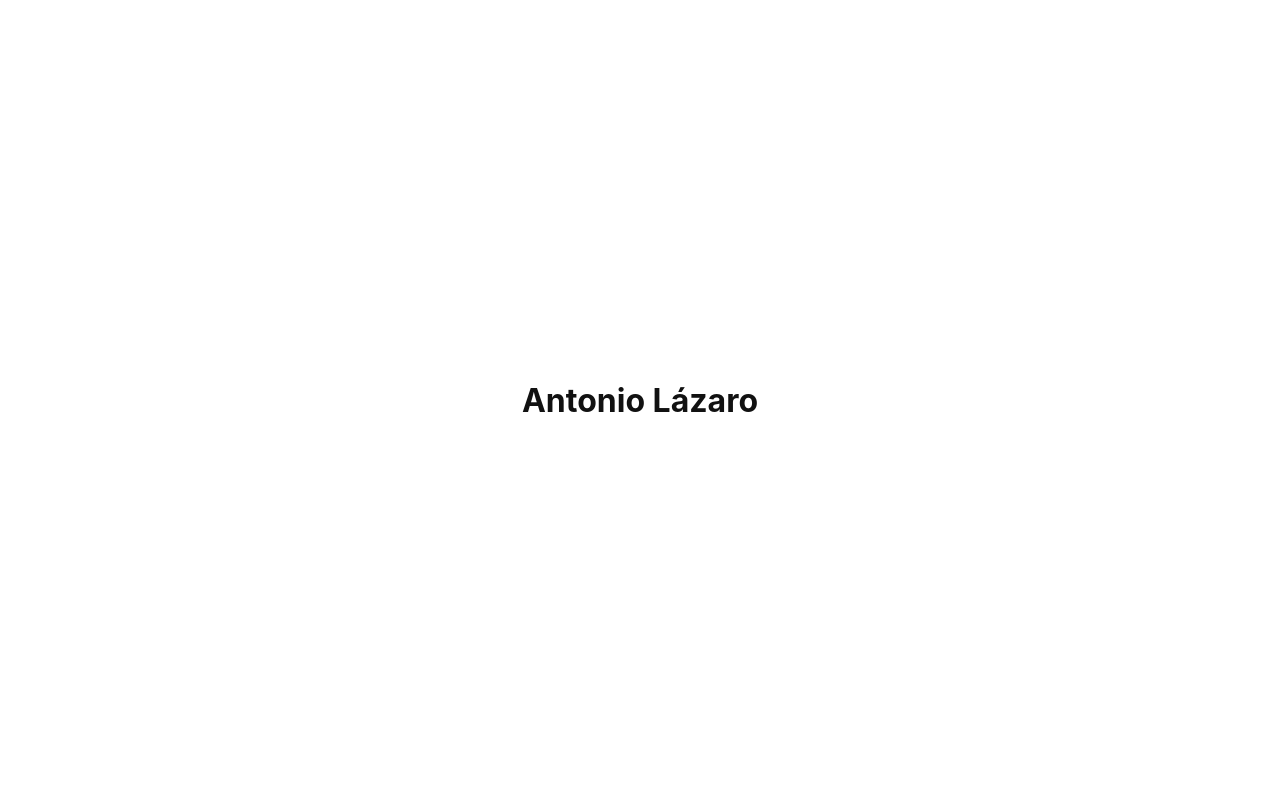
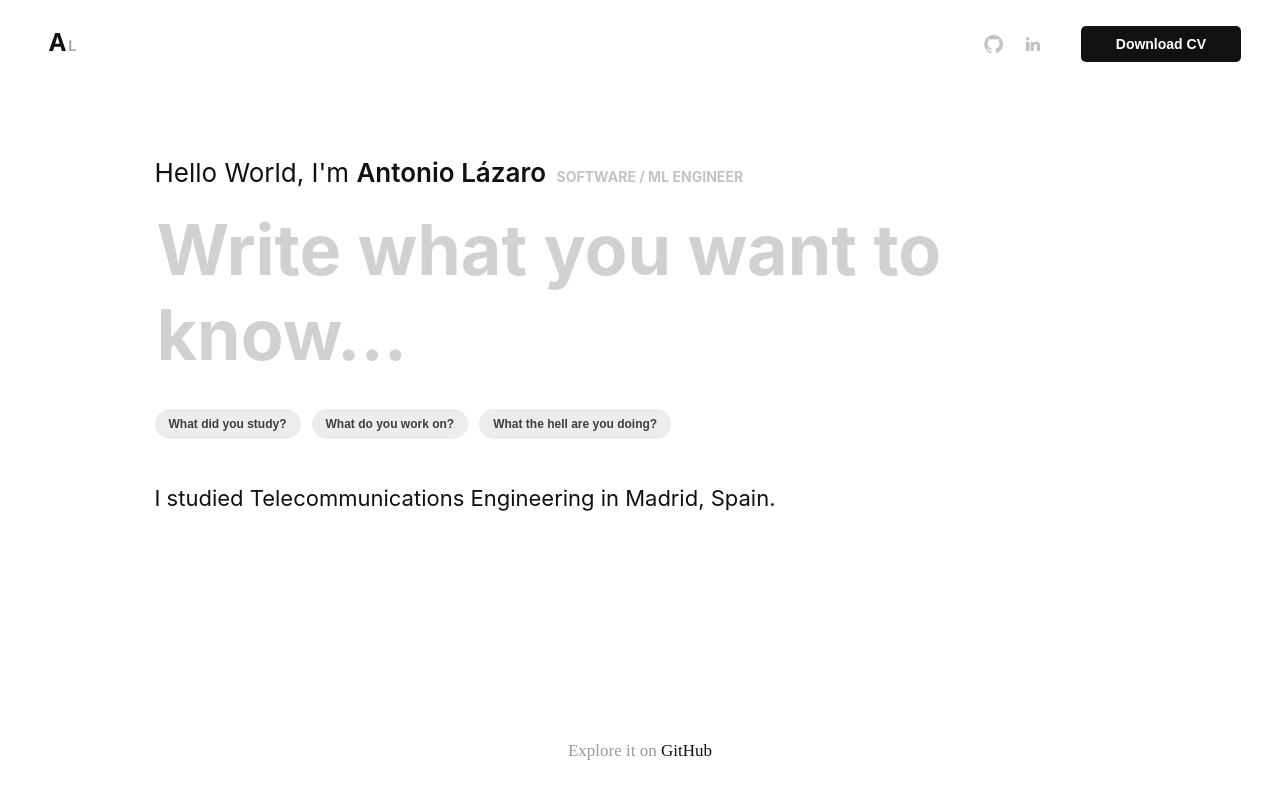
Before and after one commit to antonio-lazaro/personal-web-v1, a Gatsby site: page / in a window 1280 px wide. Built offline with nearby package versions, Linux system fonts and the light colour scheme; Gatsby itself is replaced by a stand-in of ours.

Commit message:
Add main page

```diff
--- a/package.json
+++ b/package.json
@@ -21,9 +21,12 @@
     "@mdx-js/react": "^2.1.5",
     "babel-plugin-styled-components": "^2.0.7",
     "gatsby": "^5.0.0",
+    "gatsby-plugin-image": "^3.0.0",
     "gatsby-plugin-mdx": "^5.0.0",
+    "gatsby-plugin-sharp": "^5.0.0",
     "gatsby-plugin-styled-components": "^6.0.0",
     "gatsby-source-filesystem": "^5.0.0",
+    "gatsby-transformer-sharp": "^5.0.0",
     "react": "^18.2.0",
     "react-dom": "^18.2.0",
     "styled-components": "^5.3.6"
--- /dev/null
+++ b/src/components/download-button.tsx
@@ -0,0 +1,23 @@
+import * as React from 'react'
+import styled from 'styled-components'
+
+const StyledButton = styled.button`
+  background-color: #111111;
+  font-size: 14px;
+  font-weight: 550;
+  color: var(--white);
+  padding-top: 10px;
+  padding-bottom: 10px;
+  padding-left: 35px;
+  padding-right: 35px;
+  border: none;
+  border-radius: 5px;
+  outline: none;
+  cursor: pointer;
+`
+
+const DownloadCVButton = () => {
+  return <StyledButton>Download CV</StyledButton>
+}
+
+export default DownloadCVButton
--- /dev/null
+++ b/src/components/footer.tsx
@@ -0,0 +1,40 @@
+import * as React from 'react'
+import styled from 'styled-components'
+
+const StyledFooter = styled.div`
+  margin: 0 auto;
+  max-width: 1200px;
+  padding-top: 39px;
+  padding-bottom: 39px;
+`
+
+const StyledText = styled.p`
+  font-size: 17px;
+  font-weight: 400;
+  font-family: Avenir;
+  color: #9a9a9a;
+
+  a {
+    font-weight: 500;
+    color: var(--dark-grey);
+    text-decoration: none;
+    cursor: pointer;
+
+    &:hover {
+      color: #4c4c4c;
+    }
+  }
+`
+
+const Footer = () => {
+  return (
+    <StyledFooter>
+      <StyledText>
+        Explore it on{' '}
+        <a href="https://github.com/antonio-lazaro/personal-web-v1">GitHub</a>
+      </StyledText>
+    </StyledFooter>
+  )
+}
+
+export default Footer
--- /dev/null
+++ b/src/components/icons/GitHubIcon.tsx
@@ -0,0 +1,32 @@
+import * as React from 'react'
+
+const GitHubIcon = () => {
+  return (
+    <svg
+      fill="none"
+      viewBox="0 0 17 16"
+      xmlns="http://www.w3.org/2000/svg"
+      className="icon"
+    >
+      <g clipPath="url(githublogo)">
+        <path
+          clipRule="evenodd"
+          d="M8.18391.249268C3.82241.249268.253906 3.81777.253906 8.17927c0 3.46933 2.279874 6.44313 5.451874 7.53353.3965.0991.49563-.1983.49563-.3965v-1.3878c-2.18075.4956-2.67638-.9912-2.67638-.9912-.3965-.8922-.89212-1.1895-.89212-1.1895-.69388-.4957.09912-.4957.09912-.4957.793.0992 1.1895.793 1.1895.793.69388 1.2887 1.88338.8922 2.27988.6939.09912-.4956.29737-.8921.49562-1.0904-1.78425-.1982-3.5685-.8921-3.5685-3.96496 0-.89212.29738-1.586.793-2.08162-.09912-.19825-.3965-.99125.09913-2.08163 0 0 .69387-.19825 2.18075.793.59475-.19825 1.28862-.29737 1.9825-.29737.69387 0 1.38775.09912 1.98249.29737 1.4869-.99125 2.1808-.793 2.1808-.793.3965 1.09038.1982 1.88338.0991 2.08163.4956.59475.793 1.28862.793 2.08162 0 3.07286-1.8834 3.66766-3.66764 3.86586.29737.3965.59474.8921.59474 1.586v2.1808c0 .1982.0991.4956.5948.3965 3.172-1.0904 5.4518-4.0642 5.4518-7.53353-.0991-4.3615-3.6676-7.930002-8.02909-7.930002z"
+          fill="currentColor"
+          fillRule="evenodd"
+        ></path>
+      </g>
+      <defs>
+        <clipPath id="githublogo">
+          <path
+            d="M0 0h15.86v15.86H0z"
+            fill="transparent"
+            transform="translate(.253906 .0493164)"
+          ></path>
+        </clipPath>
+      </defs>
+    </svg>
+  )
+}
+
+export default GitHubIcon
--- /dev/null
+++ b/src/components/icons/LinkedInIcon.tsx
@@ -0,0 +1,28 @@
+import * as React from 'react'
+
+const LinkedInIcon = () => {
+  return (
+    <svg
+      width="14px"
+      height="14px"
+      viewBox="0 0 12 12"
+      version="1.1"
+      xmlns="http://www.w3.org/2000/svg"
+      xmlnsXlink="http://www.w3.org/1999/xlink"
+      className="icon"
+      fill="none"
+    >
+      <title>LinkedIn Icon</title>
+      <g id="v1" stroke="none" strokeWidth="1" fill="none" fillRule="evenodd">
+        <path
+          d="M3,12 L0,12 L0,4 L3,4 L3,12 Z M1.5006,3 C0.6708,3 0,2.3274 0,1.4994 C0,0.6714 0.672,0 1.5006,0 C2.3274,0 3,0.6726 3,1.4994 C3,2.3274 2.3274,3 1.5006,3 Z M12,12 L9.43626667,12 L9.43626667,8.20384815 C9.43626667,7.29849194 9.41866667,6.13416537 8.10346667,6.13416537 C6.76853333,6.13416537 6.5632,7.1201248 6.5632,8.13832553 L6.5632,12 L4,12 L4,4.19396776 L6.4608,4.19396776 L6.4608,5.26053042 L6.49546667,5.26053042 C6.83786667,4.64690588 7.67466667,4 8.92266667,4 C11.52,4 12,5.61674467 12,7.71866875 C12,7.71866875 12,12 12,12 Z"
+          id="Shape"
+          fill="currentColor"
+          fillRule="nonzero"
+        ></path>
+      </g>
+    </svg>
+  )
+}
+
+export default LinkedInIcon
--- /dev/null
+++ b/src/components/icons/Logo.tsx
@@ -0,0 +1,38 @@
+import * as React from 'react'
+
+const Logo = () => {
+  return (
+    <svg
+      width="27px"
+      height="18px"
+      viewBox="0 0 27 18"
+      version="1.1"
+      xmlns="http://www.w3.org/2000/svg"
+      xmlnsXlink="http://www.w3.org/1999/xlink"
+    >
+      <title>AL</title>
+      <g id="v1" stroke="none" strokeWidth="1" fill="none" fillRule="evenodd">
+        <g
+          id="Home"
+          transform="translate(-51.000000, -34.000000)"
+          fill="#111111"
+          fillRule="nonzero"
+        >
+          <g id="AL" transform="translate(51.000000, 34.000000)">
+            <path
+              d="M0,18 L3.94351701,18 L8.42732689,3.49272349 L9.57001529,3.49272349 L9.57001529,0 L6.25994511,0 L0,18 Z M3.36596255,13.6340956 L13.5632144,13.6340956 L12.6440955,10.8149688 L4.28508147,10.8149688 L3.36596255,13.6340956 Z M12.9794497,18 L16.9229667,18 L10.6692318,0 L8.50185005,0 L8.50185005,3.49272349 L12.9794497,18 Z"
+              id="Shape"
+            ></path>
+            <polygon
+              id="Path"
+              opacity="0.336960565"
+              points="20.0469895 18 27 18 27 16.1363825 22.2975889 16.1363825 22.2975889 7.2 20.0469895 7.2"
+            ></polygon>
+          </g>
+        </g>
+      </g>
+    </svg>
+  )
+}
+
+export default Logo
--- /dev/null
+++ b/src/components/nav.tsx
@@ -0,0 +1,65 @@
+import * as React from 'react'
+import styled from 'styled-components'
+import DownloadCVButton from './download-button'
+import Logo from './icons/Logo'
+import SocialLinks from './social'
+
+const StyledNavBarContainer = styled.div`
+  padding-left: 39px;
+  padding-right: 39px;
+  width: 100%;
+  height: 87px;
+`
+
+const StyledFlexDiv = styled.div`
+  width: 100%;
+  height: 100%;
+  display: flex;
+  flex-direction: row;
+  align-items: center;
+  justify-content: space-between;
+`
+
+const StyledLeftContainer = styled.div`
+  display: flex;
+  flex-direction: row;
+  align-items: center;
+  height: 100%;
+  padding-left: 10px;
+`
+
+const StyledFillDiv = styled.div`
+  flex: 1;
+  height: 100%;
+  padding-left: 10px;
+`
+
+const StyledRightContainer = styled.div`
+  display: flex;
+  flex-direction: row;
+  align-items: center;
+  gap: 38px;
+`
+
+const NavBar = () => {
+  return (
+    <StyledNavBarContainer>
+      <StyledFlexDiv>
+        <StyledLeftContainer>
+          <a href="/">
+            <Logo />
+          </a>
+        </StyledLeftContainer>
+
+        <StyledFillDiv />
+
+        <StyledRightContainer>
+          <SocialLinks />
+          <DownloadCVButton />
+        </StyledRightContainer>
+      </StyledFlexDiv>
+    </StyledNavBarContainer>
+  )
+}
+
+export default NavBar
--- /dev/null
+++ b/src/components/results.tsx
@@ -0,0 +1,22 @@
+import * as React from 'react'
+import styled from 'styled-components'
+
+const StyledResults = styled.div`
+  margin-top: 46px;
+`
+
+const Answer = styled.p`
+  font-size: 22px;
+`
+
+const Results = () => {
+  return (
+    <StyledResults>
+      <Answer>
+        I studied Telecommunications Engineering in Madrid, Spain.
+      </Answer>
+    </StyledResults>
+  )
+}
+
+export default Results
--- /dev/null
+++ b/src/components/search-input.tsx
@@ -0,0 +1,94 @@
+import React, { useEffect, useRef, useState } from 'react'
+import styled from 'styled-components'
+
+const StyledSearchInput = styled.div`
+  width: 100%;
+  margin-top: 17px;
+`
+const TextArea = styled.textarea`
+  width: 100%;
+  outline: none;
+  border: none;
+  font-family: var(--font-sans);
+  font-size: 70px;
+  font-weight: 700;
+  resize: none;
+  overflow-y: hidden;
+
+  &::placeholder {
+    color: #d1d1d1;
+  }
+`
+
+const SuggestionsContainer = styled.div`
+  display: flex;
+  flex-direction: row;
+  align-items: center;
+  gap: 11px;
+  margin-top: 26px;
+  flex-wrap: wrap;
+`
+
+const Suggestion = styled.button`
+  height: 30px;
+  border-radius: 15px;
+  padding-left: 14px;
+  padding-right: 14px;
+  border: none;
+  color: #3e3e3e;
+  background-color: #ededed;
+  font-size: 12px;
+  font-weight: 550;
+  cursor: pointer;
+
+  &.selected {
+    color: var(--white);
+    background-color: #4694ff;
+  }
+`
+
+const SUGGESTIONS = [
+  'What did you study?',
+  'What do you work on?',
+  'What the hell are you doing?',
+]
+
+const SearchInput = () => {
+  const [searchText, setSearchText] = useState('')
+  const textAreaRef = useRef(null)
+
+  const resizeTextArea = () => {
+    if (textAreaRef.current) {
+      ;(textAreaRef.current as HTMLTextAreaElement).style.height = 'auto'
+      ;(textAreaRef.current as HTMLTextAreaElement).style.height =
+        (textAreaRef.current as HTMLTextAreaElement).scrollHeight + 'px'
+    }
+  }
+
+  useEffect(resizeTextArea, [searchText])
+
+  return (
+    <StyledSearchInput>
+      <TextArea
+        ref={textAreaRef}
+        placeholder="Write what you want to know..."
+        value={searchText}
+        onChange={(e) => setSearchText(e.target.value)}
+      />
+
+      <SuggestionsContainer>
+        {SUGGESTIONS.map((text) => (
+          <Suggestion
+            key={text}
+            onClick={() => setSearchText(text === searchText ? '' : text)}
+            className={text === searchText ? 'selected' : ''}
+          >
+            {text}
+          </Suggestion>
+        ))}
+      </SuggestionsContainer>
+    </StyledSearchInput>
+  )
+}
+
+export default SearchInput
--- /dev/null
+++ b/src/components/search.tsx
@@ -0,0 +1,56 @@
+import * as React from 'react'
+import styled from 'styled-components'
+import Results from './results'
+import SearchInput from './search-input'
+
+const StyledSearch = styled.div`
+  flex: 1;
+  margin: 0 auto;
+  width: 1015px;
+  max-width: 1240px;
+  padding-left: 22px;
+  padding-right: 22px;
+`
+
+const Intro = styled.div`
+  display: flex;
+  flex-direction: row;
+  align-items: baseline;
+  gap: 10.5px;
+  margin-top: 70px;
+`
+
+const Greeting = styled.p`
+  font-size: 26px;
+  font-weight: 400;
+
+  span {
+    font-weight: 600;
+  }
+`
+
+const Profession = styled.p`
+  font-size: 14px;
+  font-weight: 700;
+  color: #c3c3c3;
+  letter-spacing: 0.03px;
+`
+
+const Search = () => {
+  return (
+    <StyledSearch>
+      <Intro>
+        <Greeting>
+          Hello World, I&apos;m <span>Antonio Lázaro</span>
+        </Greeting>
+        <Profession>SOFTWARE / ML ENGINEER</Profession>
+      </Intro>
+
+      <SearchInput />
+
+      <Results />
+    </StyledSearch>
+  )
+}
+
+export default Search
--- a/src/components/sections/header.tsx
+++ /dev/null
@@ -1,24 +0,0 @@
-import * as React from 'react'
-import styled from 'styled-components'
-
-const StyledHeader = styled.header`
-  min-width: 100%;
-  min-height: 100vh;
-  display: flex;
-  align-items: center;
-  justify-content: center;
-`
-
-const StyledTitle = styled.h1`
-  text-align: center;
-`
-
-const Header = () => {
-  return (
-    <StyledHeader>
-      <StyledTitle>Antonio Lázaro</StyledTitle>
-    </StyledHeader>
-  )
-}
-
-export default Header
--- /dev/null
+++ b/src/components/social.tsx
@@ -0,0 +1,46 @@
+import * as React from 'react'
+import styled from 'styled-components'
+import GitHubIcon from './icons/GitHubIcon'
+import LinkedInIcon from './icons/LinkedInIcon'
+
+const StyledHStack = styled.div`
+  display: flex;
+  flex-direction: row;
+  align-items: center;
+  gap: 19px;
+`
+
+const IconBox = styled.a`
+  width: 20px;
+  height: 20px;
+  text-align: center;
+  display: flex;
+  align-items: center;
+  justify-content: center;
+`
+
+const SocialLinks = () => {
+  return (
+    <StyledHStack>
+      <IconBox
+        href="https://github.com/antonio-lazaro"
+        target="_blank"
+        rel="noreferrer"
+        className="icon"
+      >
+        <GitHubIcon />
+      </IconBox>
+
+      <IconBox
+        href="https://www.linkedin.com/in/antonio-lazaro"
+        target="_blank"
+        rel="noreferrer"
+        className="icon"
+      >
+        <LinkedInIcon />
+      </IconBox>
+    </StyledHStack>
+  )
+}
+
+export default SocialLinks
--- a/src/pages/index.tsx
+++ b/src/pages/index.tsx
@@ -1,16 +1,30 @@
 import * as React from 'react'
 import type { HeadFC, PageProps } from 'gatsby'
-import Header from '../components/sections/header'
 import Layout from '../components/layout'
+import NavBar from '../components/nav'
+import Search from '../components/search'
+import Footer from '../components/footer'
+import styled from 'styled-components'
+
+const Flex = styled.div`
+  display: flex;
+  flex-direction: column;
+  width: 100%;
+  min-height: 100vh;
+`
 
 const IndexPage: React.FC<PageProps> = () => {
   return (
     <Layout>
-      <Header />
+      <Flex>
+        <NavBar />
+        <Search />
+        <Footer />
+      </Flex>
     </Layout>
   )
 }
 
 export default IndexPage
 
-export const Head: HeadFC = () => <title>Home Page</title>
+export const Head: HeadFC = () => <title>Antonio Lázaro</title>
--- a/src/styles/GlobalStyle.ts
+++ b/src/styles/GlobalStyle.ts
@@ -44,6 +44,21 @@ const GlobalStyle = createGlobalStyle`
   p {
     margin: 0;
   }
+
+  .icon {
+    color: #C2C2C2;
+    width: 20px;
+    aspect-ratio: 1;
+
+    &:hover {
+      color: #A6A6A6;
+    }
+  }
+
+  blockquote {
+    margin: 0;
+    font-family: var(--font-serif);
+  }
 `
 
 export default GlobalStyle
--- a/src/styles/variables.ts
+++ b/src/styles/variables.ts
@@ -7,6 +7,8 @@ const variables = css`
     --font-sans: -apple-system, BlinkMacSystemFont, 'Inter', Segoe UI, Roboto,
       Oxygen, Ubuntu, Cantarell, Fira Sans, Droid Sans, Helvetica Neue,
       sans-serif;
+    --font-serif: source-serif-pro, Georgia, Cambria, 'Times New Roman', Times,
+      serif;
   }
 `
 
```
Also changed, not shown: gatsby-config.ts (+18 -11 lines), 1 other file.
